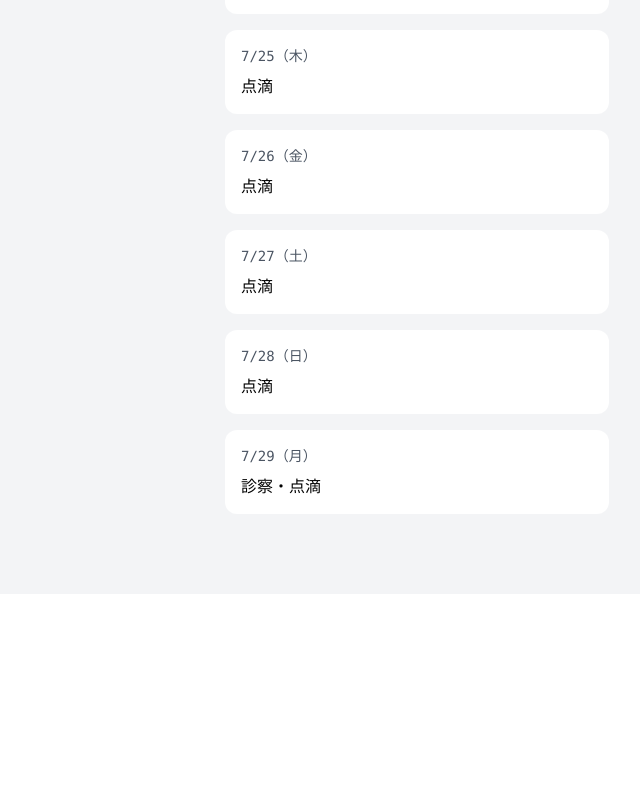
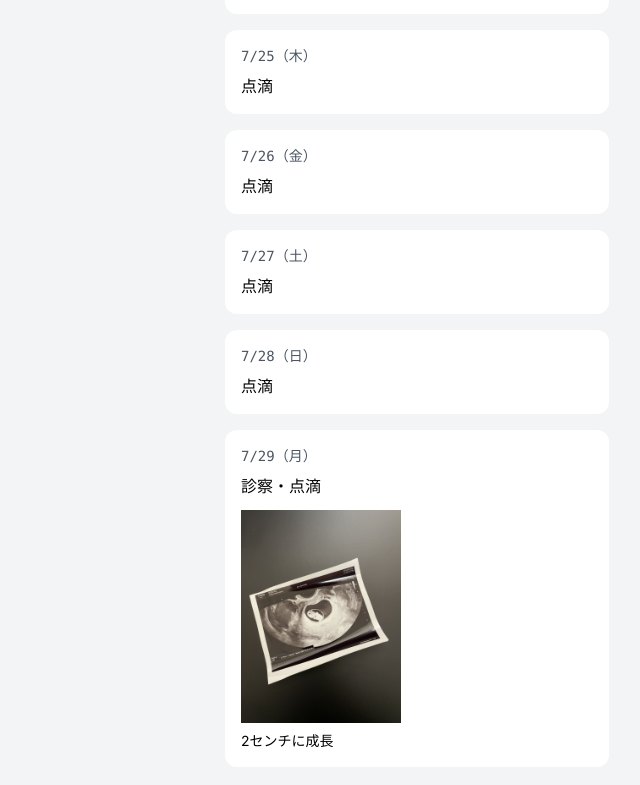
Before and after one commit to bokuhakubo/birth-journey, a Next.js app: page / in a window 1280 px wide. Shown: the part 1382-2167 px from the top of the page, without its empty margins (223-863 px from the left). Before the commit the page ends 1976 px from the top, so only its background shows below. Built offline with nearby package versions, Linux system fonts and the light colour scheme.

Commit message:
スケジュール更新

```diff
--- a/src/app/page.js
+++ b/src/app/page.js
@@ -118,7 +118,10 @@ export default function Home() {
               <div className="mt-4 p-4 rounded-xl bg-white">
                 <p className="font-mono font-medium text-sm text-gray-600 mb-2">7/29（月）</p>
                 <p className="font-medium">診察・点滴</p>
-                <p></p>
+                <div className="mt-3">
+                  <img src="/twocenti.jpg" className="max-w-40" />
+                  <p className="text-sm mt-2">2センチに成長</p>
+                </div>
               </div>
             </div>
           </>
```
Also changed, not shown: public/twocenti.jpg (added).
